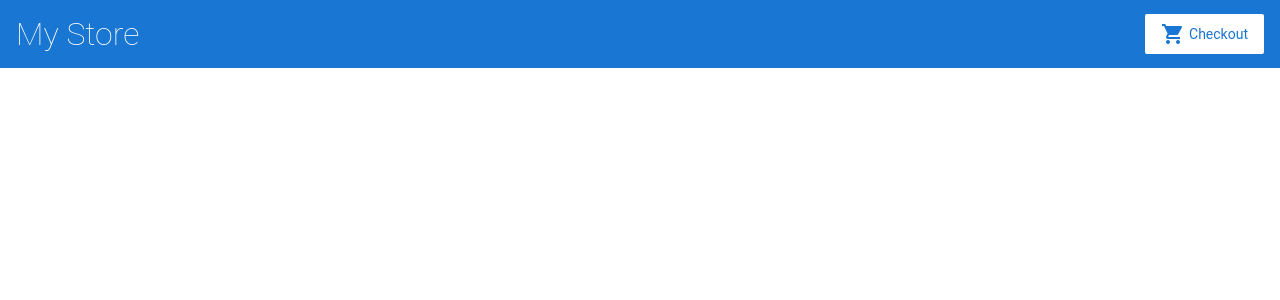
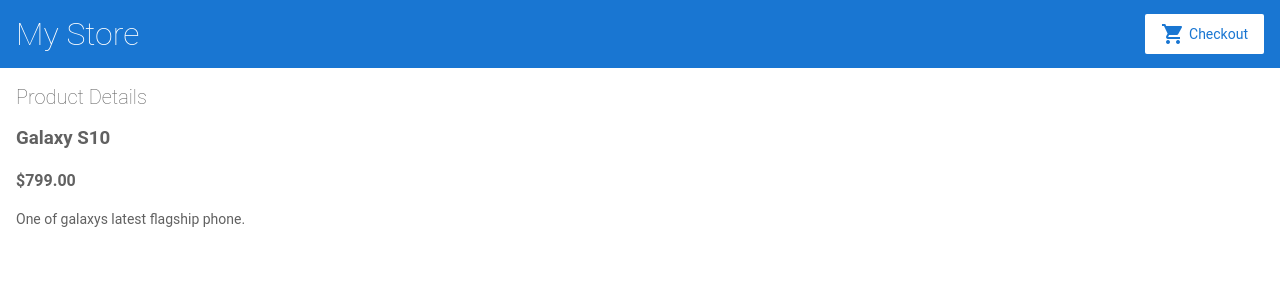
Before and after one commit to dshafique/Angular-myPhoneStore, an Angular app: page /products/0 in a window 1280 px wide. Before the commit this address led to /. Shown: the top 300 px of the page. Built offline with nearby package versions, Linux system fonts and the light colour scheme.

Commit message:
added routing capabilities

```diff
--- a/src/app/app.module.ts
+++ b/src/app/app.module.ts
@@ -7,6 +7,7 @@
 import { TopBarComponent } from './top-bar/top-bar.component';
 import { ProductListComponent } from './product-list/product-list.component';
 import { ProductAlertsComponent } from './product-alerts/product-alerts.component';
+import { ProductDetailsComponent } from './product-details/product-details.component';
 
 @NgModule({
   imports: [
@@ -14,13 +15,15 @@
     ReactiveFormsModule,
     RouterModule.forRoot([
       { path: '', component: ProductListComponent },
+      { path: 'products/:productID', component: ProductDetailsComponent },
     ])
   ],
   declarations: [
     AppComponent,
     TopBarComponent,
     ProductListComponent,
-    ProductAlertsComponent
+    ProductAlertsComponent,
+    ProductDetailsComponent
   ],
   bootstrap: [ AppComponent ]
 })
--- /dev/null
+++ b/src/app/product-details/product-details.component.html
@@ -0,0 +1,8 @@
+<h2>Product Details</h2>
+
+<div *ngIf="phone">
+  <h3>{{ phone.name }}</h3>
+  <h4>{{ phone.price | currency }}</h4>
+  <p>{{ phone.description }}</p>
+
+</div>
--- /dev/null
+++ b/src/app/product-details/product-details.component.ts
@@ -0,0 +1,24 @@
+import { Component, OnInit } from '@angular/core';
+import { ActivatedRoute } from '@angular/router';
+
+import { Phones } from '../products';
+
+@Component({
+  selector: 'app-product-details',
+  templateUrl: './product-details.component.html',
+  styleUrls: ['./product-details.component.css']
+})
+export class ProductDetailsComponent implements OnInit {
+  phone;
+
+  constructor(
+    private route: ActivatedRoute,
+  ) { }
+
+  ngOnInit() {
+    this.route.paramMap.subscribe(params => {
+    this.phone = Phones[+params.get('productId')];
+  });
+  }
+
+}
--- a/src/app/product-list/product-list.component.html
+++ b/src/app/product-list/product-list.component.html
@@ -1,12 +1,13 @@
 <h2>Products</h2>
 
-<div *ngFor="let Phones of products">
+<div *ngFor="let Phones of products; index as productId">
 
   <h3>
-    <a [title]="Phones.name + ' details'">
+    <a [title]="Phones.name + ' details'" [routerLink]="['/products', productId]">
     {{Phones.name}}
     </a>
   </h3>
+  <!--...-->
 
   <p *ngIf ="Phones.description">
     Description: {{Phones.description}}
```
Also changed, not shown: src/app/product-details/product-details.component.css (added).
